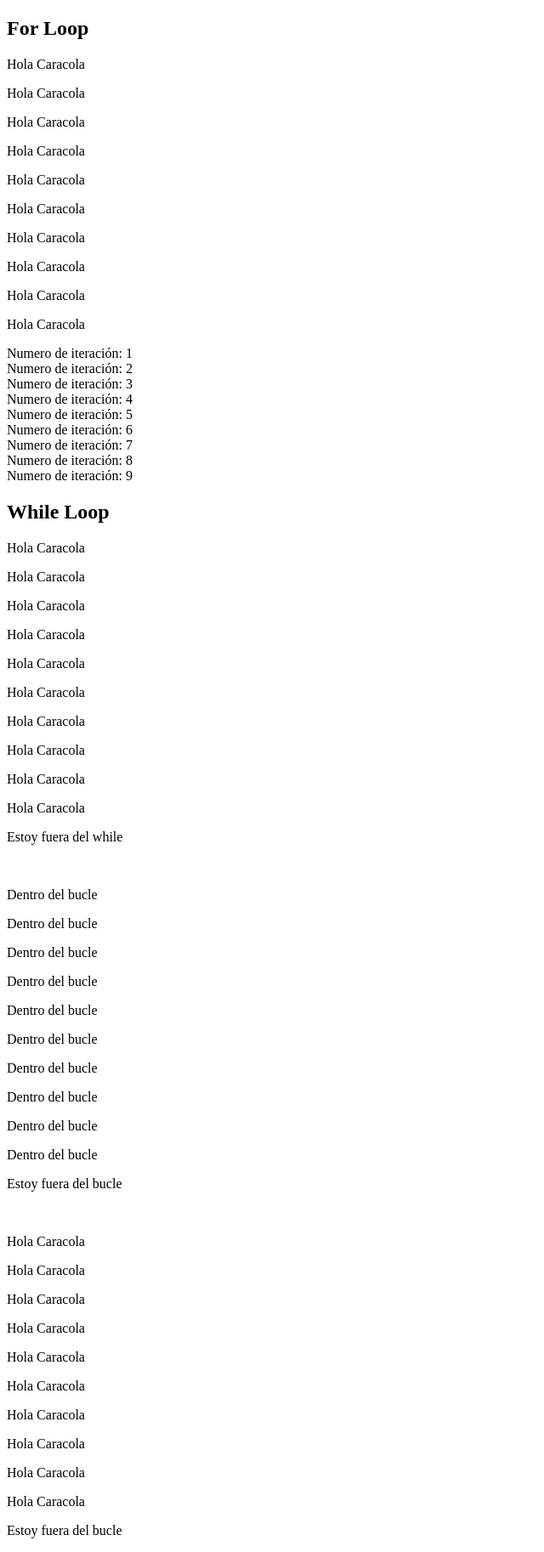
After one commit to brianbritopareja/php, a PHP site: page /forloop.php in a window 1280 px wide. The commit adds this page. Shown: the whole page at 85% size, without its empty margins (0-640 px from the left). Run offline with PHP 8.4, Linux system fonts and the light colour scheme.

Commit message:
Signed-off-by: Brian Brito <bribripa@campusaula.com>

```diff
--- /dev/null
+++ b/php-intro/forloop.php
@@ -0,0 +1,62 @@
+<!DOCTYPE html>
+<html lang="es">
+<head>
+    <meta charset="UTF-8">
+    <meta name="viewport" content="width=device-width, initial-scale=1.0">
+    <title>Bucle for</title>
+</head>
+<body>
+    <h2>For Loop</h2>
+
+
+<?php
+ for ($i=0; $i<10; $i++){
+    echo "<p>Hola Caracola</p>";
+}
+
+
+for ($i=1; $i<10; $i++){
+    echo "Numero de iteración: $i <br>";
+}
+
+?>
+
+<h2>While Loop</h2>
+
+<?php
+$variable= 0;
+while($variable<10){
+    echo "<p>Hola Caracola</p>";
+    $variable++;
+}
+echo "<p>Estoy fuera del while</p><br>";
+
+
+
+//CAMBIOS DE ESTADO
+
+$variable=TRUE;
+$i=0;
+while ($variable==TRUE){
+    echo "<p>Dentro del bucle</p>";
+    $i++;
+    if($i>=10){
+        $variable=FALSE;
+    }
+}
+echo "<p>Estoy fuera del bucle</p><br>";
+
+
+//DO - WHILE
+$variable = 0;
+do{
+    echo "<p>Hola Caracola</p>";
+    $variable++;
+}
+while($variable<10);
+echo "<p>Estoy fuera del bucle</p>";
+
+?>
+
+</body>
+</html>
--- a/php-intro/index.php
+++ b/php-intro/index.php
@@ -6,6 +6,11 @@
     <title>Uso PHP</title>
 </head>
 <body>
+
+    <a href='forloop.php'>ForLoop</a><br>
+    <a href='array.php'>Array</a>
+
+
     <H1>Primer uso de PHP</H1>
 
     <?php
```
Also changed, not shown: php-intro/array.php (added, +29 -0 lines).
